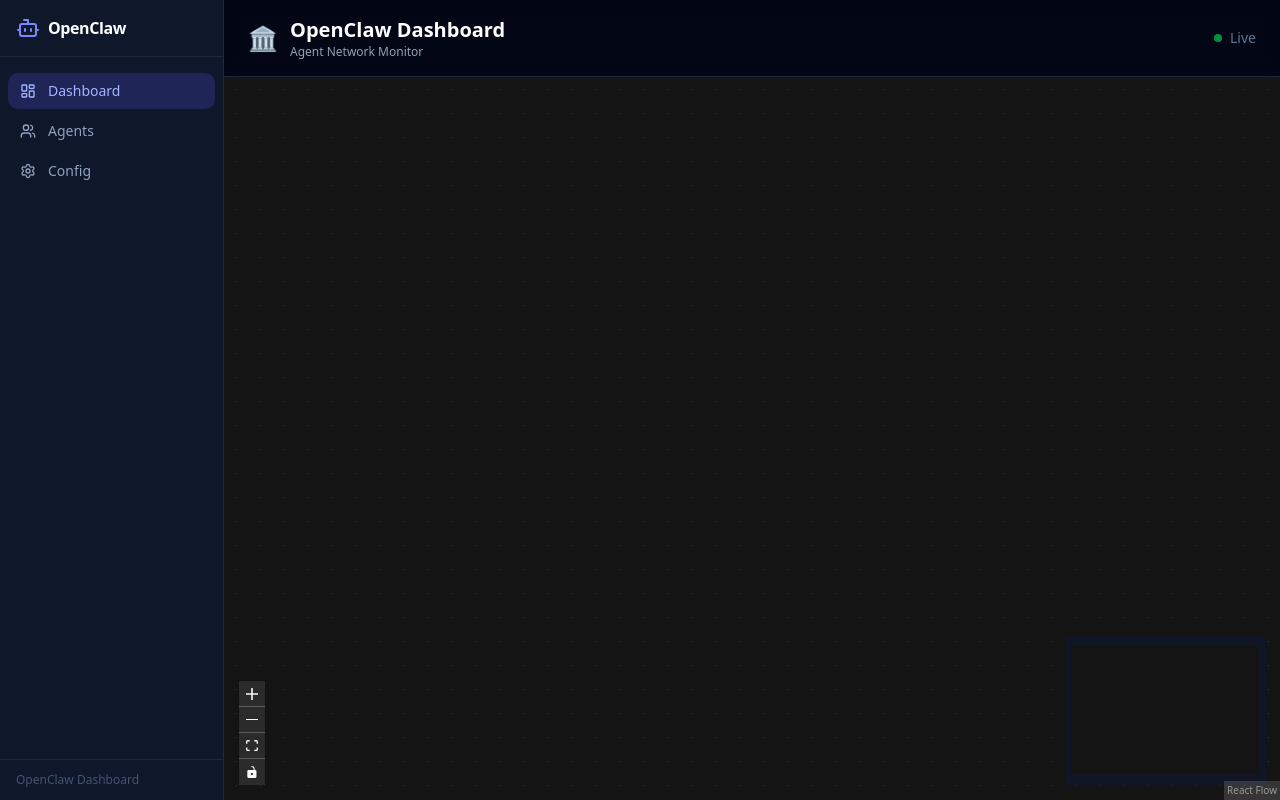
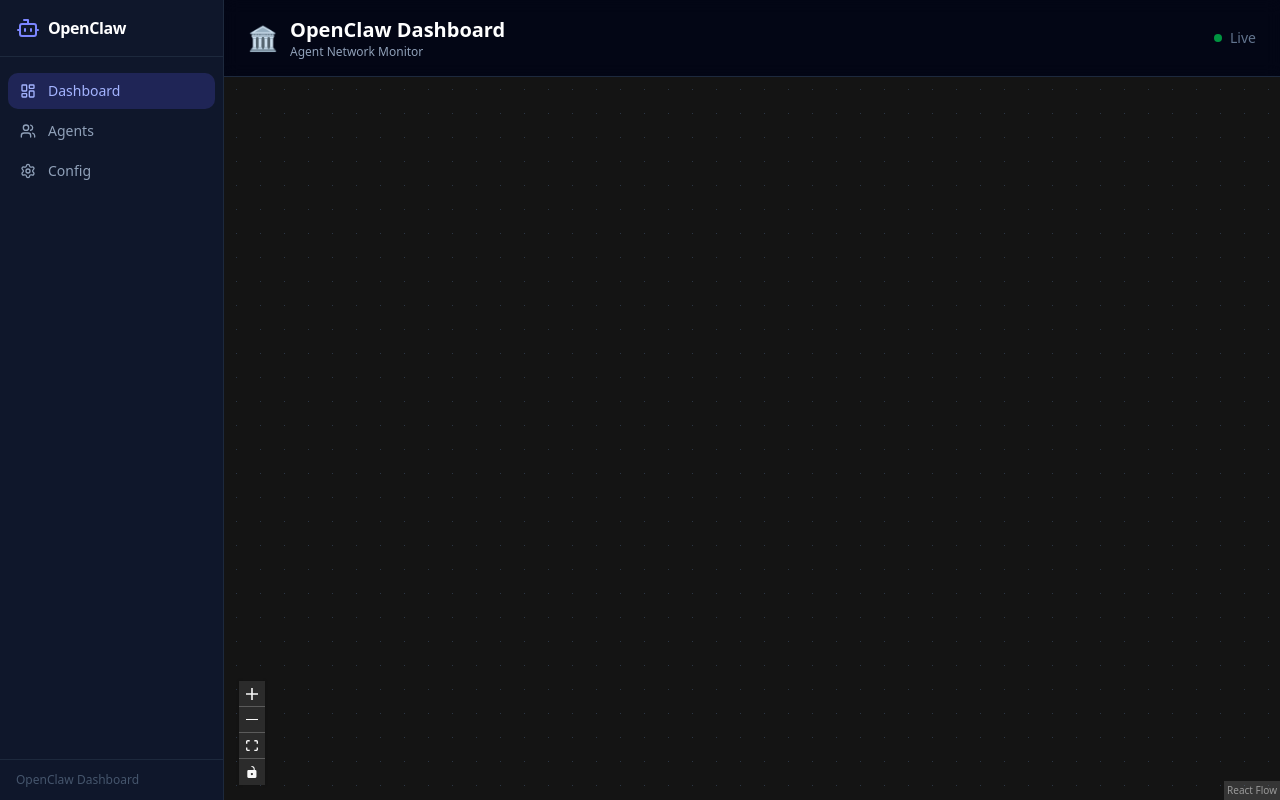
Before and after one commit to manthis/openclaw-agent-dashboard, a Next.js app: page / in a window 1280 px wide. Built offline with nearby package versions, Linux system fonts and the light colour scheme.

Commit message:
chore: remove MiniMap from ReactFlow dashboard

```diff
--- a/src/components/AgentGraph.tsx
+++ b/src/components/AgentGraph.tsx
@@ -2,7 +2,6 @@
 import { useCallback, useState } from 'react';
 import {
   ReactFlow,
-  MiniMap,
   Controls,
   Background,
   BackgroundVariant,
@@ -87,7 +86,6 @@
       >
         <Background variant={BackgroundVariant.Dots} gap={24} size={1} color="#334155" />
         <Controls />
-        <MiniMap nodeColor="#6366f1" maskColor="rgba(15,23,42,0.8)" />
       </ReactFlow>
       <AnimatePresence>
         {selected && (
```
